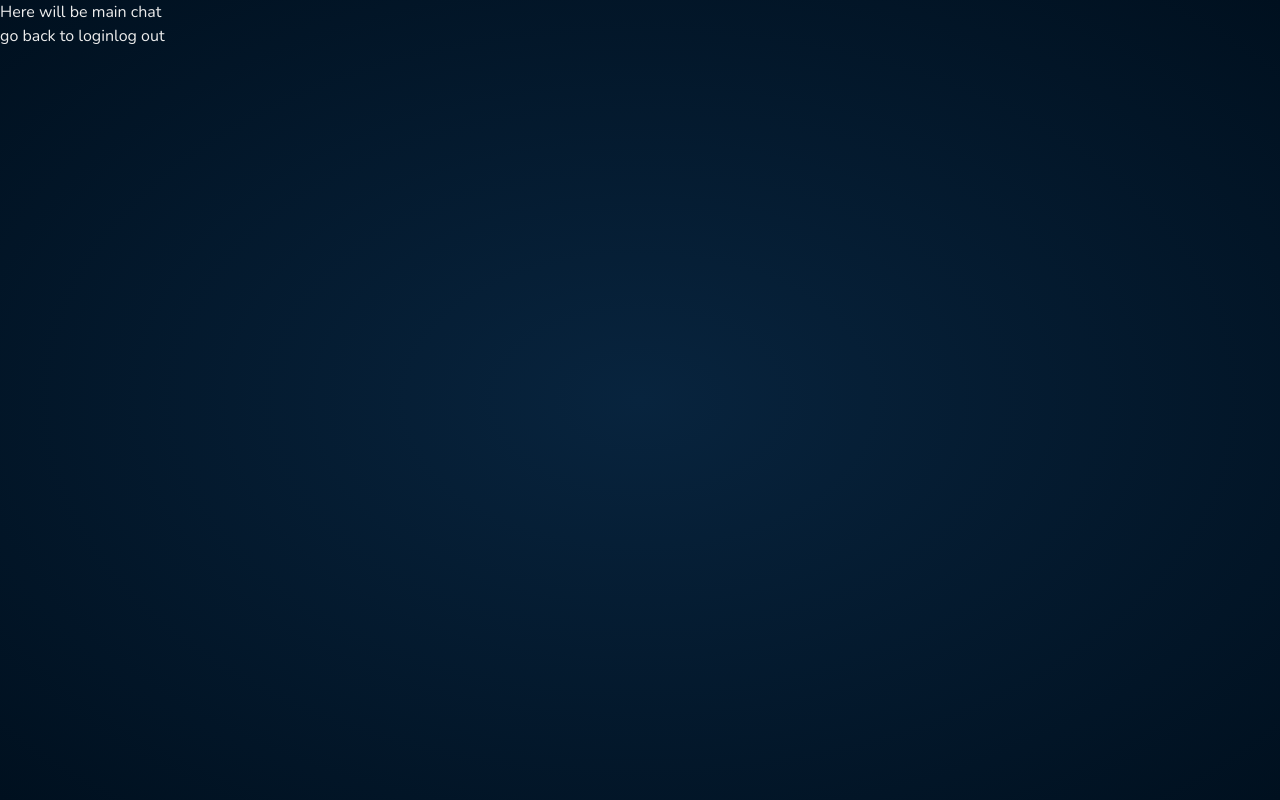
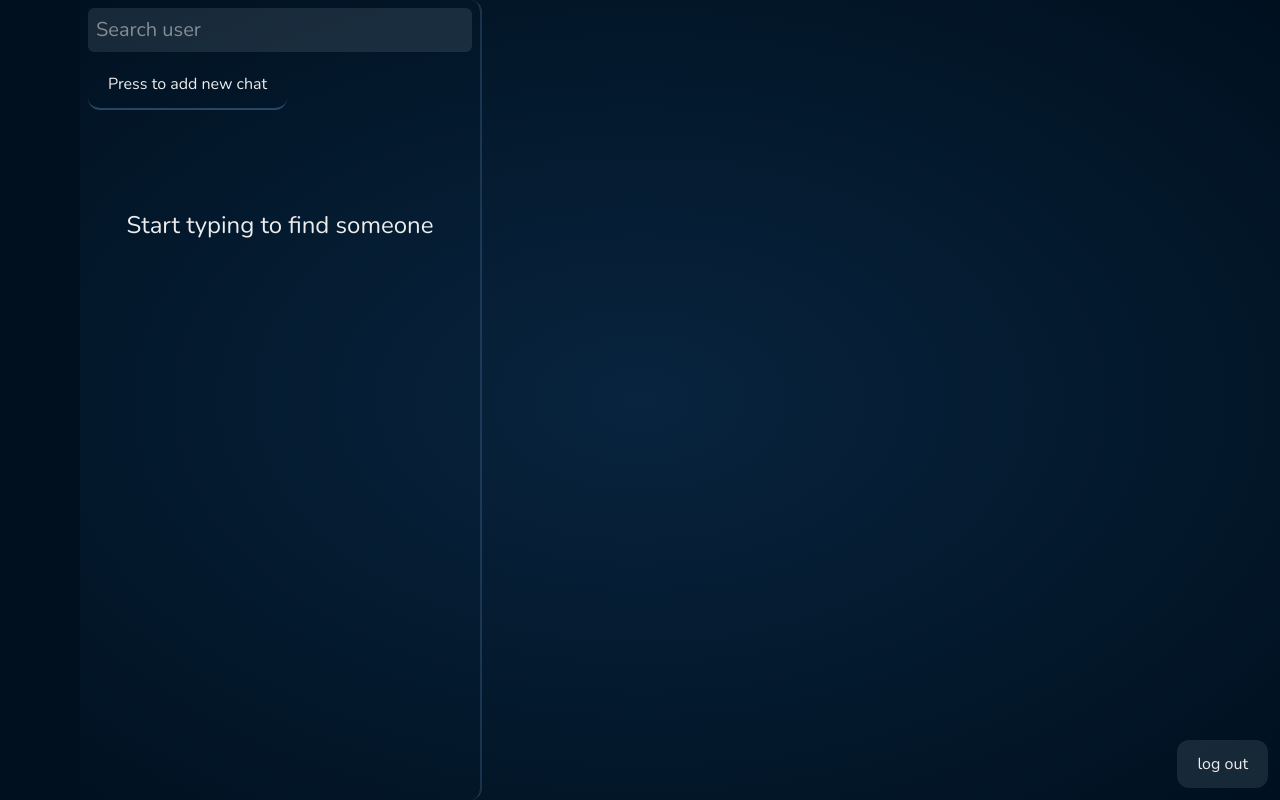
Before and after one commit to LevBaldin/myChat, a Next.js app in the folder frontend/: page /home in a window 1280 px wide. Built offline with nearby package versions, Linux system fonts and the light colour scheme; no server answers.

Commit message:
feat: add selection panel to home page

```diff
--- a/frontend/src/app/home/page.tsx
+++ b/frontend/src/app/home/page.tsx
@@ -1,25 +1,15 @@
 "use client"
-import { logOut, setCredentials } from "@/store/authSlice"
-import Link from "next/link"
+import { logOut } from "@/store/authSlice"
 import { useRouter } from "next/navigation"
 import toast from "react-hot-toast"
 import { useDispatch } from "react-redux"
 import axiosInstance from "../lib/axiosInterseptor"
-import { useEffect } from "react"
+import Button from "@/components/ui/Button"
+import SelectionPanel from "@/components/SelectionPanel"
 
 export default function Page() {
     const dispatch = useDispatch()
     const router = useRouter()
-
-    async function getData() {
-        try {
-            const user = await axiosInstance.get("/userdata")
-            dispatch(setCredentials(user.data))
-            console.log(user)
-        } catch (error) {
-            console.log(error)
-        }
-    }
     async function handleLogOut() {
         try {
             const result = await toast.promise(axiosInstance.post("auth/logout"), {
@@ -30,18 +20,24 @@ export default function Page() {
             router.push("/auth/login")
             dispatch(logOut())
             return result
-        } catch (error) {
-            console.log(error)
+        } catch (error: unknown) {
+            // const errorMessage = error.response?.data?.message || "Error occured"
+            // toast.error(errorMessage)
+            console.dir(error)
         }
     }
-    useEffect(() => {
-        getData()
-    }, [])
+
     return (
-        <div>
-            <h2>Here will be main chat</h2>
-            <Link href={"auth/login"}> go back to login</Link>
-            <button onClick={handleLogOut}> log out</button>
-        </div>
+        <main className="flex h-dvh overflow-clip">
+            <div className="right-3 bottom-3 z-10 fixed">
+                <Button bg="main" onClick={handleLogOut}>
+                    log out
+                </Button>
+            </div>
+            <div className="hidden sm:block bg-primary w-full max-w-20 h-full" id="pref"></div>
+
+            <SelectionPanel />
+            <div className="w-full h-full" id="messages"></div>
+        </main>
     )
 }
```
